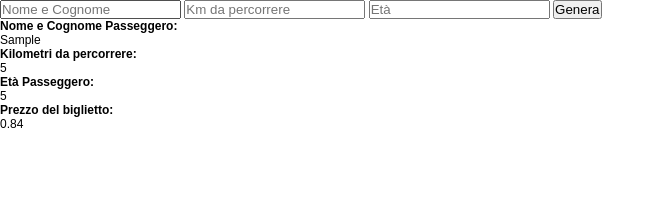
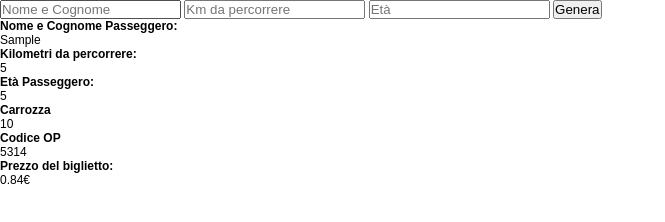
Before and after one commit to LucaRuggeri5/js-biglietto-treno-form, a plain HTML site: page index.html in a window 1280 px wide. Both pictures are taken after typing "Sample", "5", "5" into the empty fields and a click on the button "Genera". Shown: the whole page, without its empty margins (0-665 px from the left). Drawn offline with Linux system fonts and the light colour scheme.

Commit message:
aggiunta carrozza e codiceOP

```diff
--- a/index.html
+++ b/index.html
@@ -23,25 +23,24 @@
             </form>
         </div>
     </section>
+
     <h4>Nome e Cognome Passeggero:</h4>
-    <p id="nomeoutput">
-
-    </p>
+    <p id="nomeoutput">...</p>
 
     <h4>Kilometri da percorrere:</h4>
-    <p id="kmoutput">
-
-    </p>
+    <p id="kmoutput">...</p>
 
     <h4>Età Passeggero:</h4>
-    <p id="etaoutput">
+    <p id="etaoutput">...</p>
 
-    </p>
+    <h4>Carrozza</h4>
+    <p id="carrozza">...</p>
+
+    <h4>Codice OP</h4>
+    <p id="codiceop">...</p>
 
     <h4>Prezzo del biglietto:</h4>
-    <p id="prezzobiglietto">
-
-    </p>
+    <p id="prezzobiglietto">...</p>
 
     <script defer src="javascript/script.js"></script>
 </body>
--- a/javascript/script.js
+++ b/javascript/script.js
@@ -7,7 +7,9 @@ const button = document.querySelector('button');
 // selezioniamo il blocco di output
 const nomeOutput = document.getElementById("nomeoutput");
 const kmOutput = document.getElementById("kmoutput");
-const ageOutput = document.getElementById("etaoutput")
+const ageOutput = document.getElementById("etaoutput");
+const numCarrozza = document.getElementById("carrozza");
+const numCodiceOP = document.getElementById("codiceop");
 const prezzoOutput = document.getElementById("prezzobiglietto");
 // seleziono l'elemento form
 const mioForm = document.querySelector('form');
@@ -23,12 +25,14 @@ mioForm.addEventListener("submit",
             nomeOutput.innerHTML = nameValue;
             userField.value = "";
         }
+
         // output dei kilometri con input che sparisce
         const kmValue = kmField.value.trim();
         if (kmValue) {
             kmOutput.innerHTML = kmValue;
             kmField.value = "";
         }
+
         // output dell'età con input che sparisce
         const ageValue = ageField.value.trim();
         if (ageValue) {
@@ -36,6 +40,13 @@ mioForm.addEventListener("submit",
             ageField.value = "";
         }
 
+        // generazione numero carrozza
+        const carrozza = Math.floor(Math.random() * 10) + 1;
+        numCarrozza.innerHTML = carrozza;
+
+        // generazione CodiceOP
+        const codice = Math.floor(Math.random() * 10000) + 1;
+        numCodiceOP.innerHTML = codice;
 
         // prezzo biglietto
         let prezzoBiglietto = (0.21 * kmValue)
@@ -51,6 +62,6 @@ mioForm.addEventListener("submit",
 
         // output del prezzo con i decimali
         const priceValue = (prezzoBiglietto.toFixed(2));
-        prezzoOutput.innerHTML = priceValue;
+        prezzoOutput.innerHTML = `${priceValue}€`;
     }
 )
```
Lines whose indentation alone changed are shown as unchanged.
